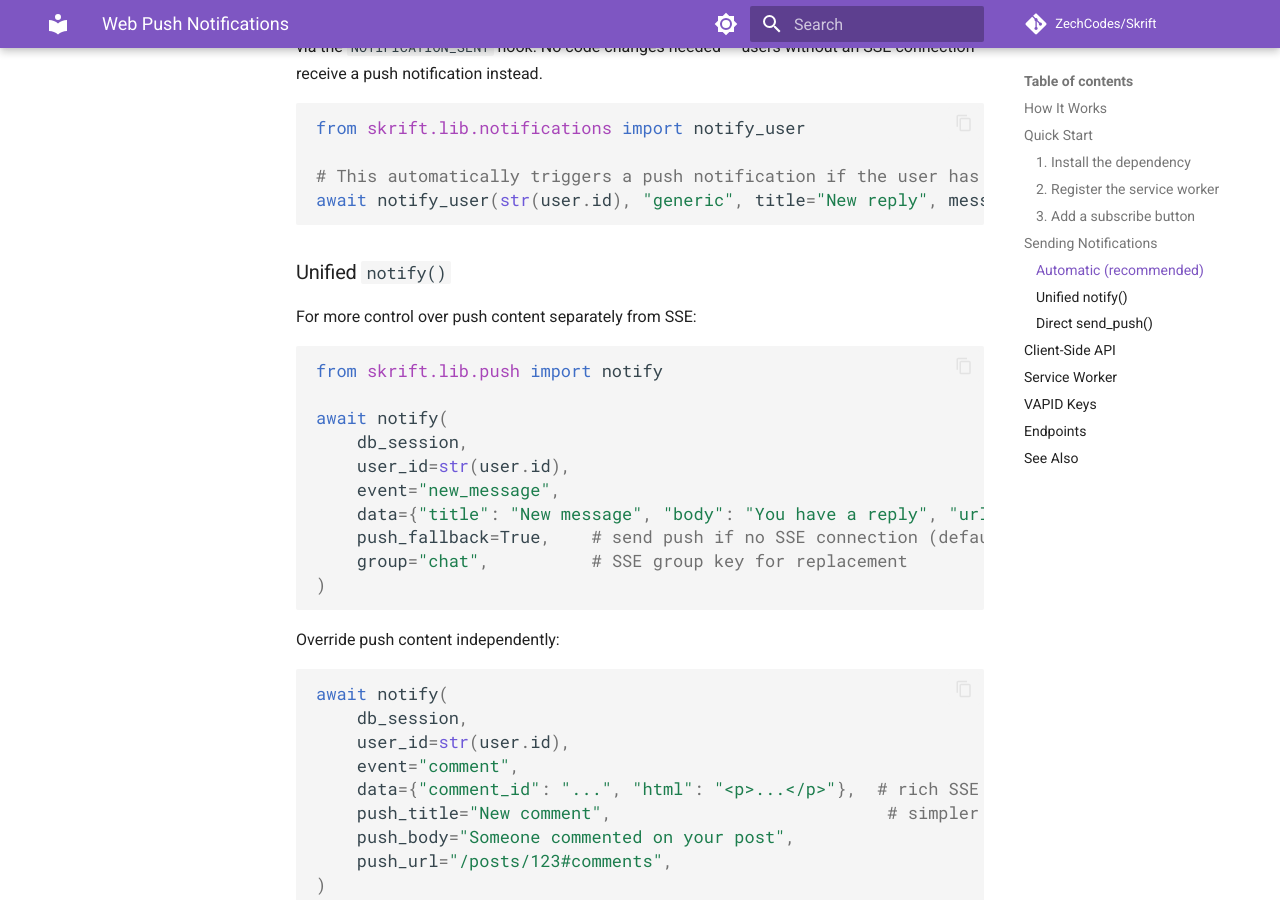
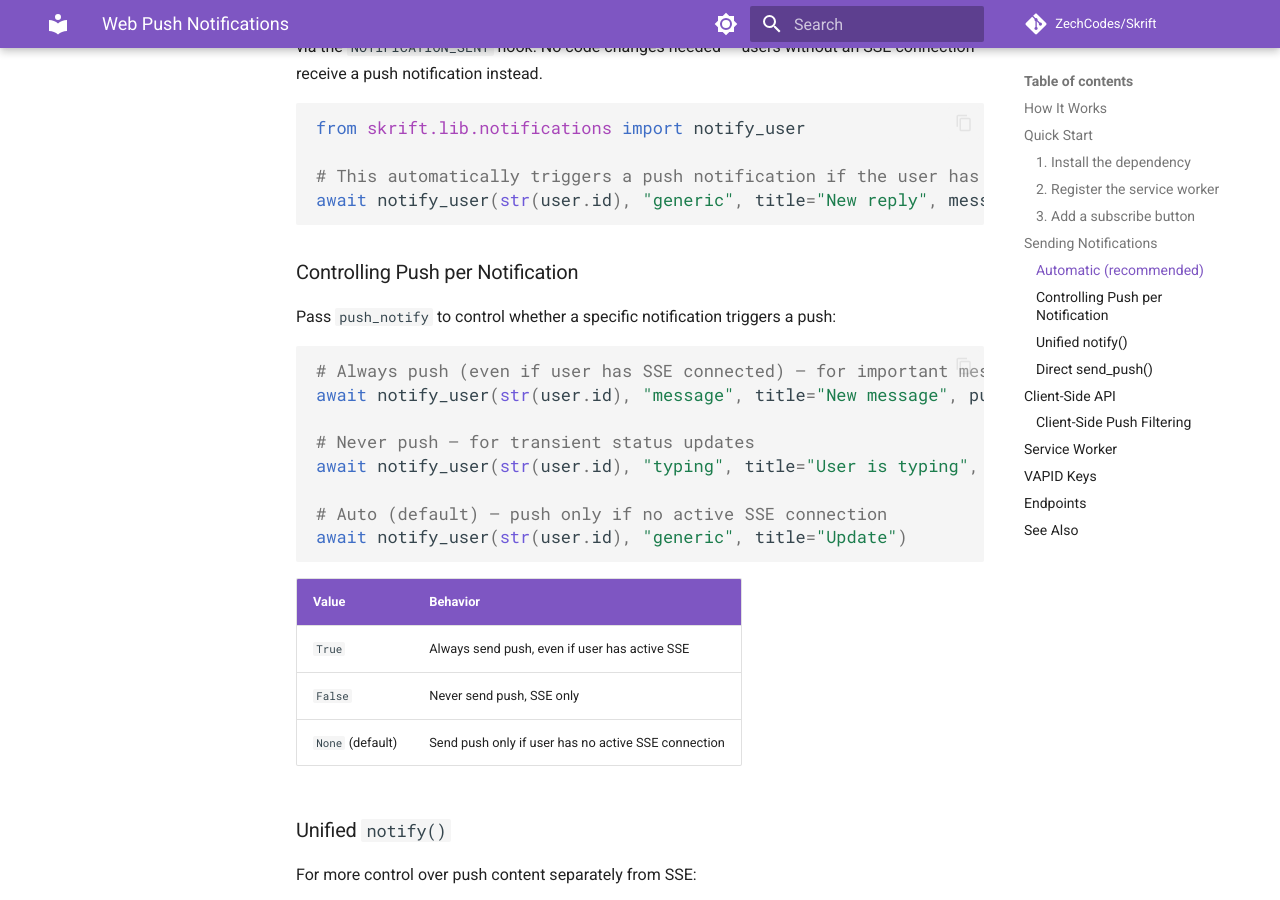
Before and after one commit to ZechCodes/Skrift, an MkDocs documentation site: the page built from docs/guides/web-push.md, in a window 1280 px wide and 900 px high, scrolled down 1687 px. Built offline with MkDocs 1.6.1 and Material for MkDocs 9.7.7, drawn with Linux system fonts in a browser that asks for light colours; comment, search, counter and statistics services are not loaded; some of the changed text lies outside the part shown.

Commit message:
Add push_notify control, client-side push filtering, and SW auto-update (issue #100)
- push_notify payload param: True=always push, False=never, None=auto fallback
- Service worker: skipWaiting + clients.claim for seamless updates
- Client-side filter: SW queries focused tabs before showing notification,
  apps register via window.__skriftPush.onFilter() to suppress/modify
- 37 tests passing

Co-Authored-By: Claude Opus 4.6 <noreply@anthropic.com>

````diff
--- a/docs/guides/web-push.md
+++ b/docs/guides/web-push.md
@@ -62,6 +62,27 @@ from skrift.lib.notifications import notify_user
 # This automatically triggers a push notification if the user has no SSE connection
 await notify_user(str(user.id), "generic", title="New reply", message="Someone replied.")
 ```
+
+### Controlling Push per Notification
+
+Pass `push_notify` to control whether a specific notification triggers a push:
+
+```python
+# Always push (even if user has SSE connected) — for important messages
+await notify_user(str(user.id), "message", title="New message", push_notify=True)
+
+# Never push — for transient status updates
+await notify_user(str(user.id), "typing", title="User is typing", push_notify=False)
+
+# Auto (default) — push only if no active SSE connection
+await notify_user(str(user.id), "generic", title="Update")
+```
+
+| Value | Behavior |
+|-------|----------|
+| `True` | Always send push, even if user has active SSE |
+| `False` | Never send push, SSE only |
+| `None` (default) | Send push only if user has no active SSE connection |
 
 ### Unified `notify()`
 
@@ -128,6 +149,23 @@ await window.__skriftPush.unsubscribe();
 const active = await window.__skriftPush.isSubscribed();
 ```
 
+### Client-Side Push Filtering
+
+Register a filter callback to suppress or modify notifications based on what the user is currently viewing:
+
+```javascript
+window.__skriftPush.onFilter(function(payload) {
+  // Suppress notification if user is viewing this chat
+  if (payload.tag === "chat:" + currentChatId) {
+    return { cancel: true };
+  }
+  // Or modify the notification
+  return payload;
+});
+```
+
+When a push arrives, the service worker asks focused tabs if the notification should be shown. If the filter returns `{ cancel: true }`, the notification is suppressed. If no filter is registered or no tab responds within 200ms, the notification shows normally.
+
 ## Service Worker
 
 The included service worker (`sw.js`) handles push display and notification clicks:
````
Also changed, not shown: skrift/claude_skill/skrift-web-push/SKILL.md (+37 -0 lines), skrift/static/js/push.js (+46 -1 lines), skrift/static/sw.js (+91 -6 lines), 2 other files.
